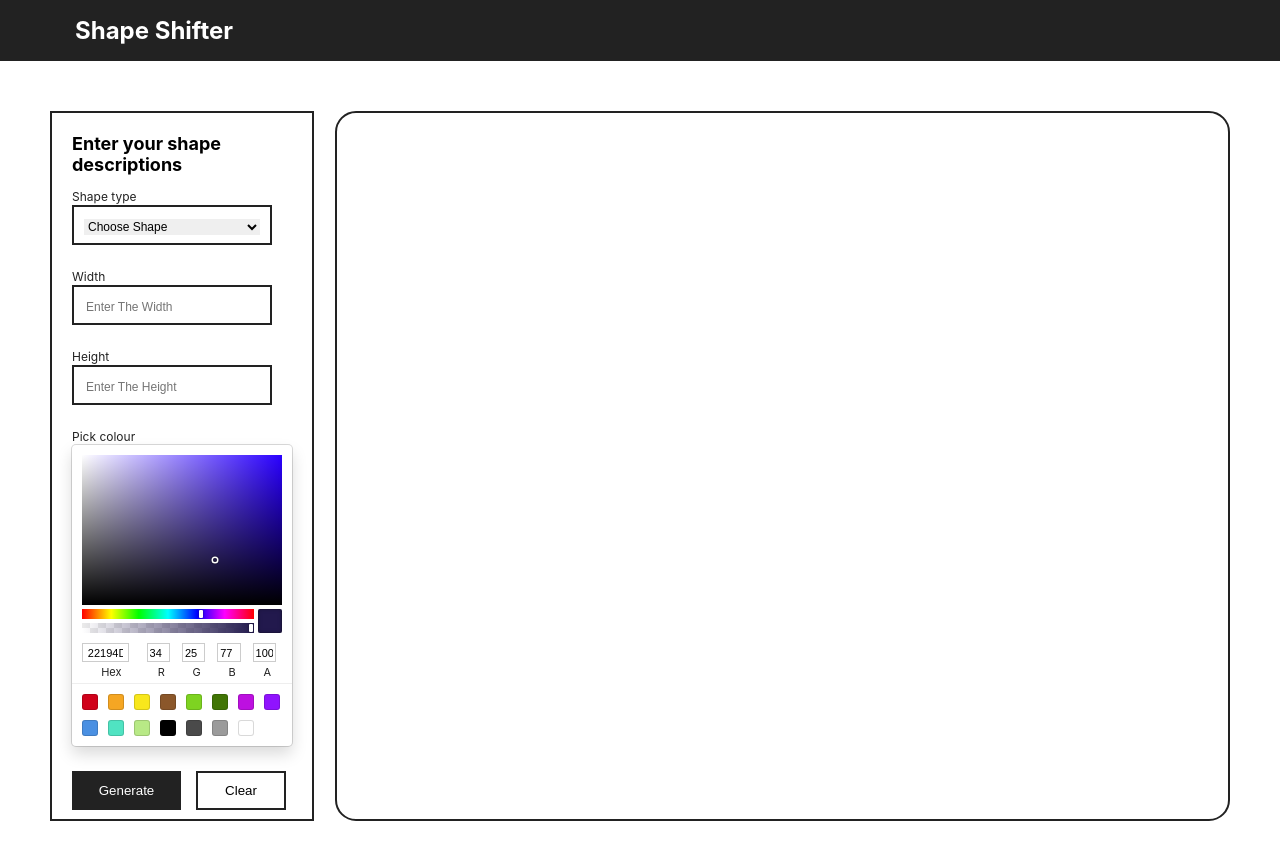
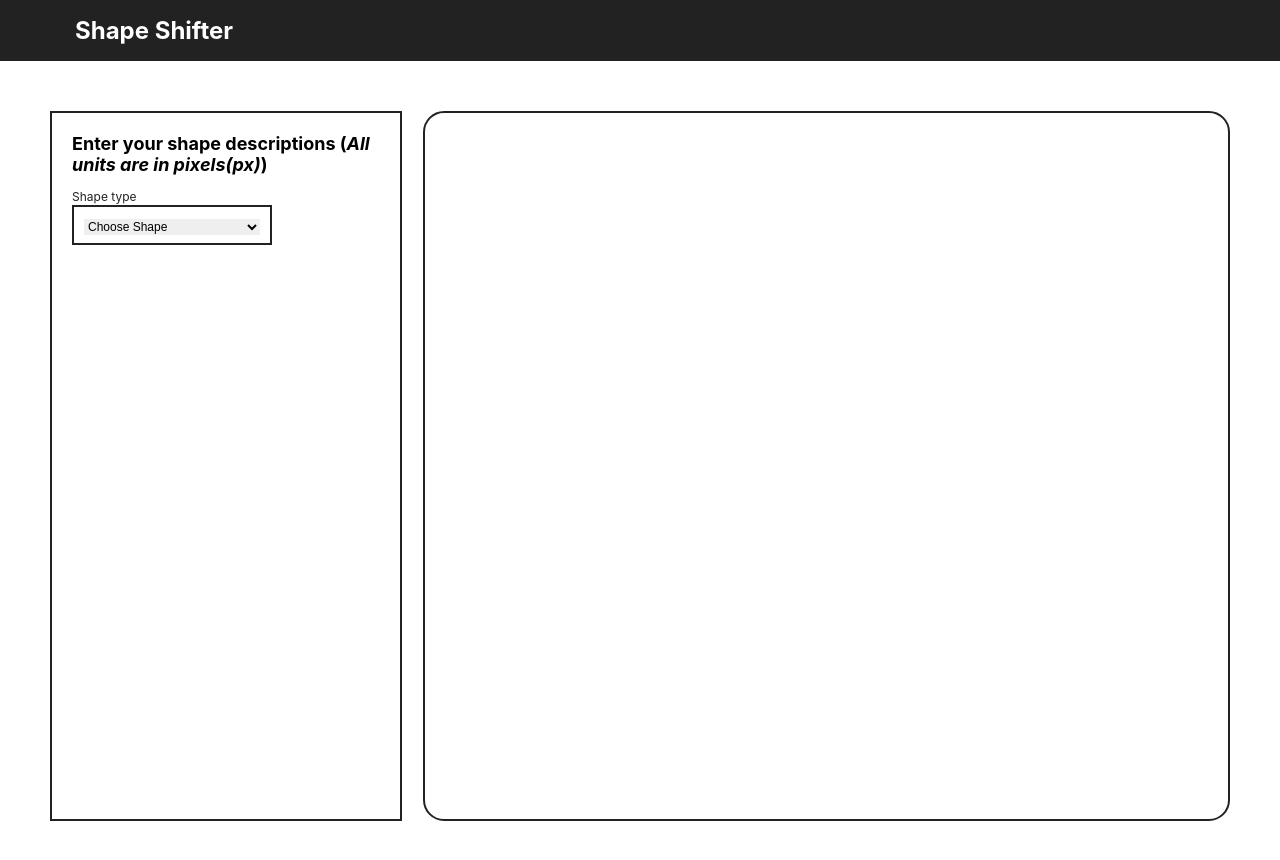
Before and after one commit to mayomi1/shapeshifter, a Next.js app: page / in a window 1280 px wide. Shown: the top 860 px of the page. Built offline with nearby package versions, Linux system fonts and the light colour scheme.

Commit message:
clean up

```diff
--- a/src/components/Shapes/index.tsx
+++ b/src/components/Shapes/index.tsx
@@ -8,7 +8,7 @@ export const Shape = ({width, height, color, shape}) => {
       <style jsx>{`
         .square {
           width: ${width}px;
-          height: ${height}px;
+          height: ${width}px;
           background: ${color};
           animation-name: easeIn;
           animation-duration: 4s;
@@ -31,6 +31,14 @@ export const Shape = ({width, height, color, shape}) => {
           animation-duration: 4s;
         }
 
+        .parallelogram {
+          width: ${width}px;
+          height: ${height}px;
+          transform: skew(20deg);
+          background: ${color};
+        }
+
+
         @keyframes easeIn {
           0% {
             width: 0;
--- a/src/constant/index.ts
+++ b/src/constant/index.ts
@@ -10,6 +10,10 @@ export const SHAPES = [
   {
     label: 'Square',
     value: 'square'
+  },
+  {
+    label: 'Parallelogram',
+    value: 'parallelogram'
   }
 ];
 
--- a/src/containers/shapeShifter/index.tsx
+++ b/src/containers/shapeShifter/index.tsx
@@ -11,13 +11,19 @@ import {composeClasses} from "../../lib/utils";
 
 let savedShaped;
 
+export interface IShape {
+  shape: string;
+  width: string;
+  height?: string;
+  color: string;
+}
+
 if (typeof window !== "undefined") {
   savedShaped = window.localStorage.getItem(storageKeys.shapes)
 }
 
 const Home: React.FC<{}> = () => {
-
-  const theShapes = savedShaped && JSON.parse(savedShaped) || [];
+  const shapes = savedShaped && JSON.parse(savedShaped) || [];
   return (
     <>
       <div className={styles.container}>
@@ -30,8 +36,8 @@ const Home: React.FC<{}> = () => {
           <Header />
 
           <section className={styles.content}>
-            <ShapeDescription theShapes={theShapes} />
-            <ShapeView theShapes={theShapes} />
+            <ShapeDescription shapes={shapes} />
+            <ShapeView shapes={shapes} />
           </section>
         </main>
       </div>
@@ -39,16 +45,21 @@ const Home: React.FC<{}> = () => {
   )
 };
 
-const ShapeDescription: React.FC<{theShapes: any}> = ({theShapes}) => {
+const ShapeDescription: React.FC<{shapes: IShape[]}> = ({shapes}) => {
   const [selectedColor, setSelectedColor] = useState<string>();
+  const [error, setError] = useState('');
 
   const generateShape = (payload) => {
+    if (!selectedColor) {
+      setError('Please choose a color');
+      return
+    }
     const generatedShapes = [];
     generatedShapes.push({
       shape: payload.shape, width: payload.width, height: payload.height, color: selectedColor
     });
 
-    const toSave = generatedShapes.concat(theShapes)
+    const toSave = generatedShapes.concat(shapes);
     window.localStorage.setItem(storageKeys.shapes, JSON.stringify(toSave));
 
     window.location.reload();
@@ -61,9 +72,11 @@ const ShapeDescription: React.FC<{theShapes: any}> = ({theShapes}) => {
 
   const {submit} = useFormSubmission();
 
+  const [selectedShape, setSelectedShape] = useState('');
+
   return (
     <div className={styles.shapeDescriptions}>
-      <h3>Enter your shape descriptions</h3>
+      <h3>Enter your shape descriptions (<em>All units are in pixels(px)</em>)</h3>
 
       <form
         onSubmit={(e) => submit(e, (payload) => generateShape(payload))}
@@ -73,8 +86,8 @@ const ShapeDescription: React.FC<{theShapes: any}> = ({theShapes}) => {
           <div>
             <label className={styles.label}>Shape type</label>
             <div className={styles.selectionInput}>
-              <select name='shape'>
-                <option value='Choose shape'>Choose shape</option>
+              <select name='shape' onChange={(e) => setSelectedShape(e.target.value)}>
+                <option value=''>Choose shape</option>
                 {
                   SHAPES.map((shape, i) => (
                     <option key={i} value={shape.value}>{shape.label}</option>
@@ -84,6 +97,24 @@ const ShapeDescription: React.FC<{theShapes: any}> = ({theShapes}) => {
             </div>
           </div>
 
+          {
+            selectedShape !== '' && (selectedShape === 'circle' ?
+              <div>
+                <label className={styles.label}>Radius</label>
+                <div className={styles.selectionInput}>
+                  <input name='width' placeholder='enter the Radius' />
+                </div>
+              </div>
+              :
+              selectedShape === 'square' ?
+                <div>
+                  <label className={styles.label}>Width</label>
+                  <div className={styles.selectionInput}>
+                      <input name='width' placeholder='enter the width' />
+                  </div>
+                </div>
+                :
+                <>
                   <div>
                     <label className={styles.label}>Width</label>
                     <div className={styles.selectionInput}>
@@ -97,7 +128,12 @@ const ShapeDescription: React.FC<{theShapes: any}> = ({theShapes}) => {
                       <input name='height' placeholder='enter the height'/>
                     </div>
                   </div>
+                </>)
+          }
 
+          {
+            selectedShape !== '' &&
+              <>
                 <div>
                   <label className={styles.label}>Pick colour</label>
                   <SketchPicker
@@ -106,10 +142,17 @@ const ShapeDescription: React.FC<{theShapes: any}> = ({theShapes}) => {
                   />
                 </div>
 
+                {
+                  error !== '' && <div className={styles.errorMsg}>{error}</div>
+                }
+
                 <div className={styles.btnWrapper}>
                   <button type='submit' className={composeClasses(styles.primaryBtn, styles.marginRight10)}>Generate</button>
                   <button type='reset' className={styles.secondaryBtn}>Clear</button>
                 </div>
+              </>
+          }
+
         </div>
       </form>
 
@@ -117,12 +160,13 @@ const ShapeDescription: React.FC<{theShapes: any}> = ({theShapes}) => {
   )
 }
 
-const ShapeView: React.FC<{theShapes: any}> = ({theShapes}) => {
+const ShapeView: React.FC<{shapes: IShape[]}> = ({shapes}) => {
   return (
     <div className={styles.shapeView}>
       {
-        Array.isArray(theShapes) && theShapes?.map((generatedShape: any, i) => (
+        Array.isArray(shapes) && shapes?.map((generatedShape: any, i) => (
           <Shape
+            key={i}
             width={generatedShape.width}
             height={generatedShape.height}
             color={generatedShape.color}
--- a/src/containers/shapeShifter/shapeShifter.module.scss
+++ b/src/containers/shapeShifter/shapeShifter.module.scss
@@ -31,6 +31,7 @@
   flex-direction: column;
   width: 100%;
   margin-left: 21px;
+  padding: 100px;
 }
 
 .selectionInput {
@@ -59,7 +60,7 @@
 }
 
 .btnWrapper {
-  margin-top: 25px;
+  margin-top: 15px;
   display: flex;
 }
 
@@ -81,3 +82,8 @@
   border: 2px solid #222222;
   background-color: #ffffff;
 }
+
+.errorMsg {
+  padding-top: 5px;
+  color: red;
+}
```
Lines whose indentation alone changed are shown as unchanged.
